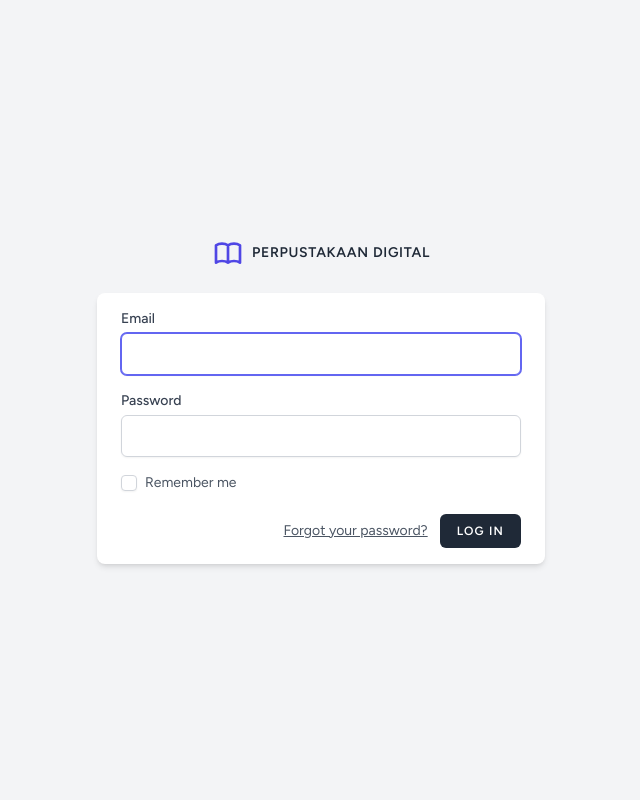
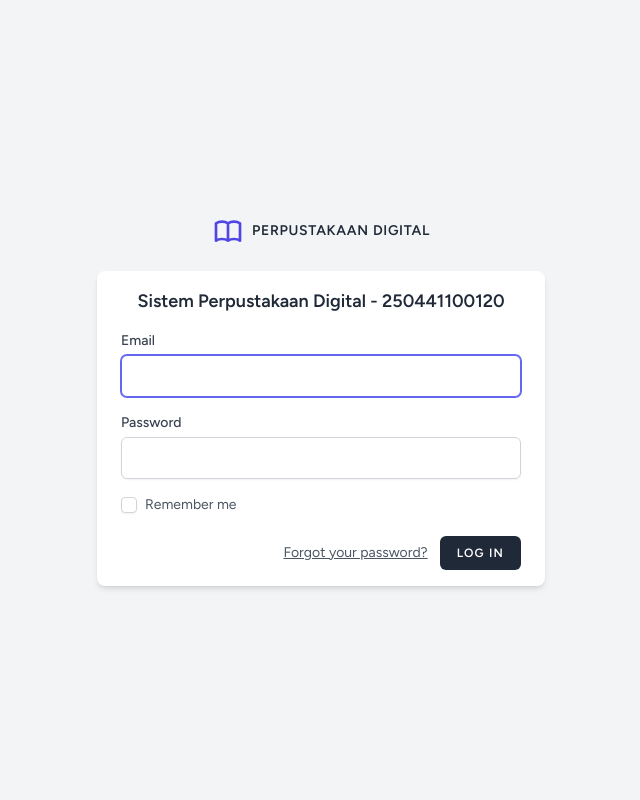
Before and after one commit to mumarfaruq6317412-eng/perpustakaan1_250441100120, a Laravel app: page /login in a window 1280 px wide. Shown: the whole page, without its empty margins (319-959 px from the left). Run offline with Laravel 12, Linux system fonts and the light colour scheme; style sheets or scripts are compiled from the project's sources.

Commit message:
Soal 5: menambah NIM pada judul halaman login

```diff
--- a/resources/views/auth/login.blade.php
+++ b/resources/views/auth/login.blade.php
@@ -1,6 +1,10 @@
 <x-guest-layout>
     <!-- Session Status -->
     <x-auth-session-status class="mb-4" :status="session('status')" />
+
+    <div class="mb-4 text-center">
+        <h1 class="text-lg font-bold text-gray-800">Sistem Perpustakaan Digital - 250441100120</h1>
+    </div>
 
     <form method="POST" action="{{ route('login') }}">
         @csrf
```
